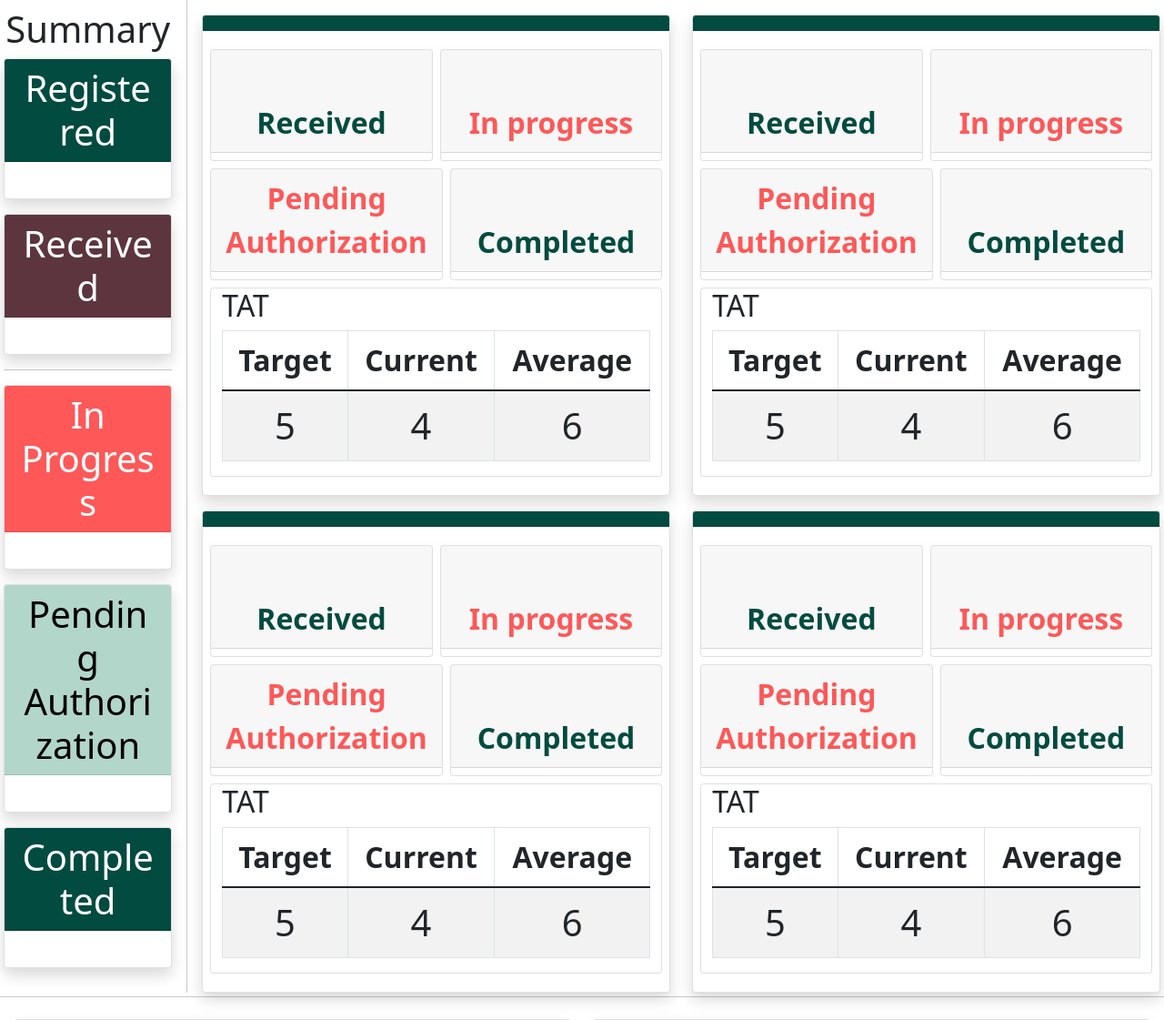
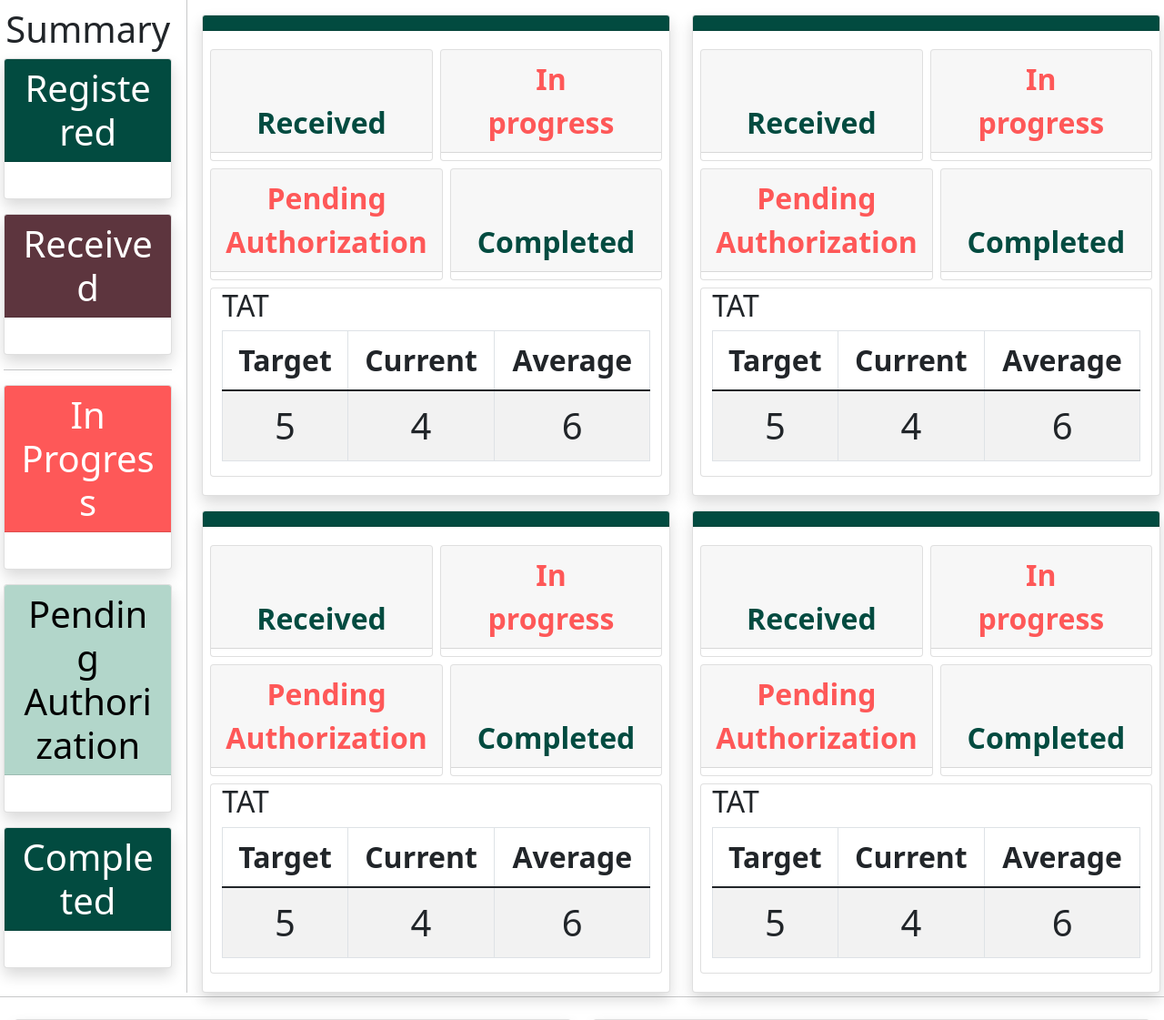
Before and after one commit to global-health-informatics-institute/Specimen_Receiving_Dashboard, a Flask app: template server/templates/HeamatologyDashboard.html in a window 1280 px wide. Shown: the part 24-1145 px from the top of the page at 91% size. Run offline with Flask 2, Linux system fonts and the light colour scheme; the template is opened without the code that fills it, so the values that code supplies are empty; some libraries are stand-ins or nearby versions.

Commit message:
Slight Modifications to the HematologyDashBoard.html and the get_barcode.py files

```diff
--- a/server/get_barcode.py
+++ b/server/get_barcode.py
@@ -5,7 +5,7 @@ from datetime import datetime
 import sqlite3
 import random
 import json
-from config.config_watcher import department_data
+from Config.config_watcher import department_data
 
 # define app
 app = Flask(__name__)
--- a/server/templates/HeamatologyDashboard.html
+++ b/server/templates/HeamatologyDashboard.html
@@ -80,7 +80,7 @@
                                 </div>
                                 <div class="col col-sm p-1">
                                     <div class="card text-center">
-                                        <p class="card-header  text-color-2 fs-2"><br>In progress</p>
+                                        <p class="card-header  text-color-2 fs-2 text-break">In<br>progress</p>
                                         <h2 class="card-title fs-1">{{ counts_fbc.get('In Progress',0) }}</h2>
                                     </div>
                                 </div>
@@ -135,7 +135,7 @@
                                 </div>
                                 <div class="col col-sm p-1">
                                     <div class="card text-center">
-                                        <p class="card-header  text-color-2 fs-2"><br>In progress</p>
+                                        <p class="card-header  text-color-2 fs-2 text-break">In<br>progress</p>
                                         <h2 class="card-title fs-1">{{ counts_esr.get('In Progress',0) }}</h2>
                                     </div>
                                 </div>
@@ -193,7 +193,7 @@
                                 </div>
                                 <div class="col col-sm p-1">
                                     <div class="card text-center">
-                                        <p class="card-header  text-color-2 fs-2"><br>In progress</p>
+                                        <p class="card-header  text-color-2 fs-2 text-break">In<br>progress</p>
                                         <h2 class="card-title fs-1">{{ counts_sc.get('In Progress',0) }}</h2>
                                     </div>
                                 </div>
@@ -248,7 +248,7 @@
                                 </div>
                                 <div class="col col-sm p-1">
                                     <div class="card text-center">
-                                        <p class="card-header  text-color-2 fs-2"><br>In progress</p>
+                                        <p class="card-header  text-color-2 fs-2 text-break">In<br>progress</p>
                                         <h2 class="card-title fs-1">{{ counts_pbf.get('In Progress',0) }}</h2>
                                     </div>
                                 </div>
```
